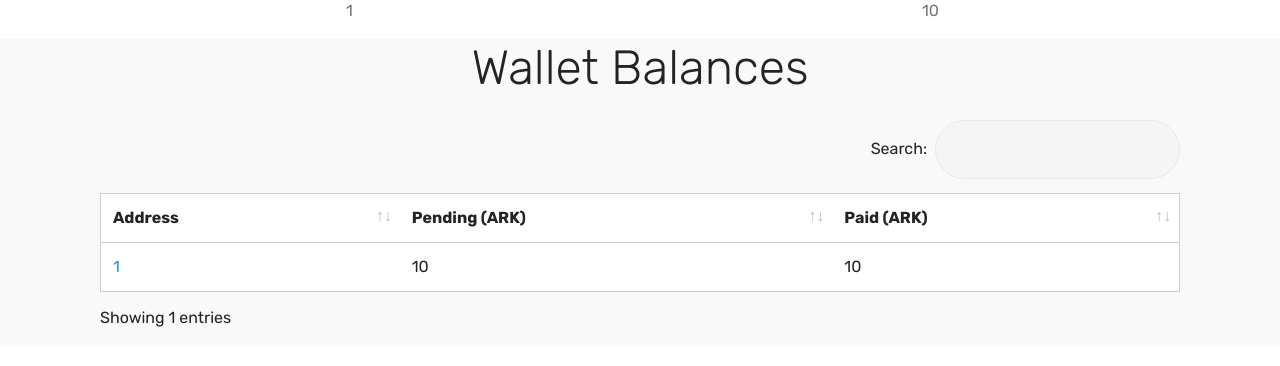
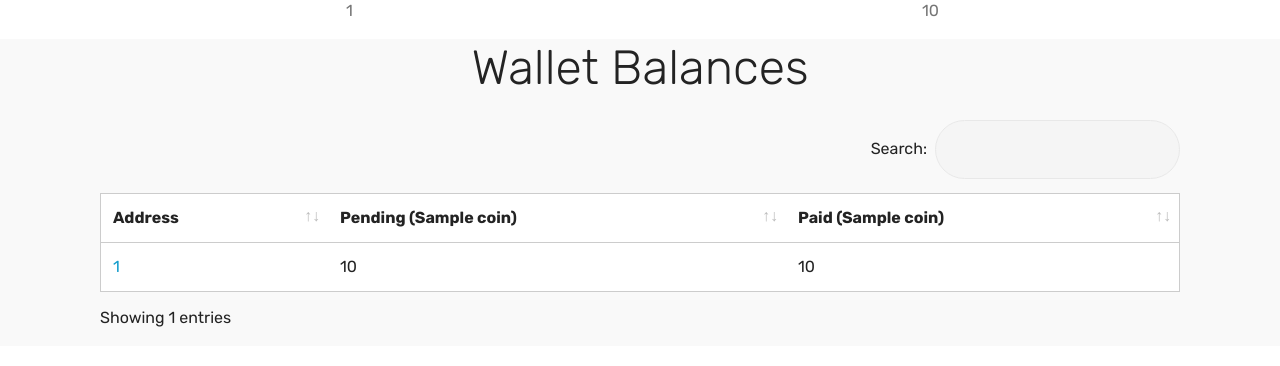
Before and after one commit to galperins4/tbw, a Flask app: template templates/index.html in a window 1280 px wide. Shown: the part 240-606 px from the top of the page. Run offline with Flask 2, Linux system fonts and the light colour scheme; the template is opened without the code that fills it: most values are stand-ins (such as "Sample title", 1, 10 or a date in 2020); lists and menus that the app fills with data are empty; parts of the project's set-up code (start-up, migrations or seed data) failed here and were passed over; some libraries are stand-ins or nearby versions.

Commit message:
Update index.html

```diff
--- a/templates/index.html
+++ b/templates/index.html
@@ -175,8 +175,8 @@
 
               <th class="head-item mbr-fonts-style display-7">
                       Address</th><th class="head-item mbr-fonts-style display-7">
-                      Pending (ARK)</th><th class="head-item mbr-fonts-style display-7">
-                      Paid (ARK)</th></tr>
+                      Pending ({{n['coin']}})</th><th class="head-item mbr-fonts-style display-7">
+                      Paid ({{n['coin']}})</th></tr>
             </thead>
 
             <tbody>
```
